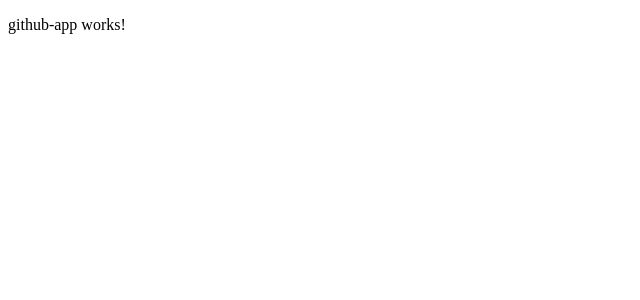
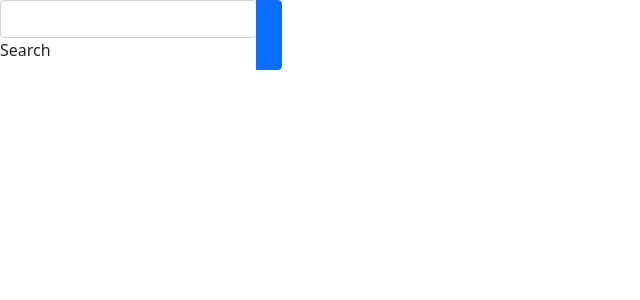
Before and after one commit to VaniliKate/Quote-angular, an Angular app in the folder Documents/Angular-projects/Git-app/: page / in a window 1280 px wide. Shown: the top 300 px of the page, without its empty margins (0-640 px from the left). Built offline with nearby package versions, Linux system fonts and the light colour scheme.

Commit message:
Installed bootstrap

```diff
--- a/Documents/Angular-projects/Git-app/package.json
+++ b/Documents/Angular-projects/Git-app/package.json
@@ -18,6 +18,7 @@
     "@angular/platform-browser": "~13.3.0",
     "@angular/platform-browser-dynamic": "~13.3.0",
     "@angular/router": "~13.3.0",
+    "bootstrap": "^5.1.3",
     "rxjs": "~7.5.0",
     "tslib": "^2.3.0",
     "zone.js": "~0.11.4"
--- a/Documents/Angular-projects/Git-app/src/app/github-app/github-app.component.html
+++ b/Documents/Angular-projects/Git-app/src/app/github-app/github-app.component.html
@@ -1 +1,9 @@
-<p>github-app works!</p>
+<div class="input-group">
+    <div class="form-outline">
+      <input type="search" id="form1" class="form-control" />
+      <label class="form-label" for="form1">Search</label>
+    </div>
+    <button type="button" class="btn btn-primary">
+      <i class="fas fa-search"></i>
+    </button>
+  </div>
--- a/Documents/Angular-projects/Git-app/src/index.html
+++ b/Documents/Angular-projects/Git-app/src/index.html
@@ -5,6 +5,7 @@
   <title>GitApp</title>
   <base href="/">
   <meta name="viewport" content="width=device-width, initial-scale=1">
+  <link href="https://cdn.jsdelivr.net/npm/bootstrap@5.1.3/dist/css/bootstrap.min.css" rel="stylesheet" integrity="sha384-1BmE4kWBq78iYhFldvKuhfTAU6auU8tT94WrHftjDbrCEXSU1oBoqyl2QvZ6jIW3" crossorigin="anonymous">
   <link rel="icon" type="image/x-icon" href="favicon.ico">
 </head>
 <body>
```
Also changed, not shown: 1 other file (tests, documents, lock files or other folders).
